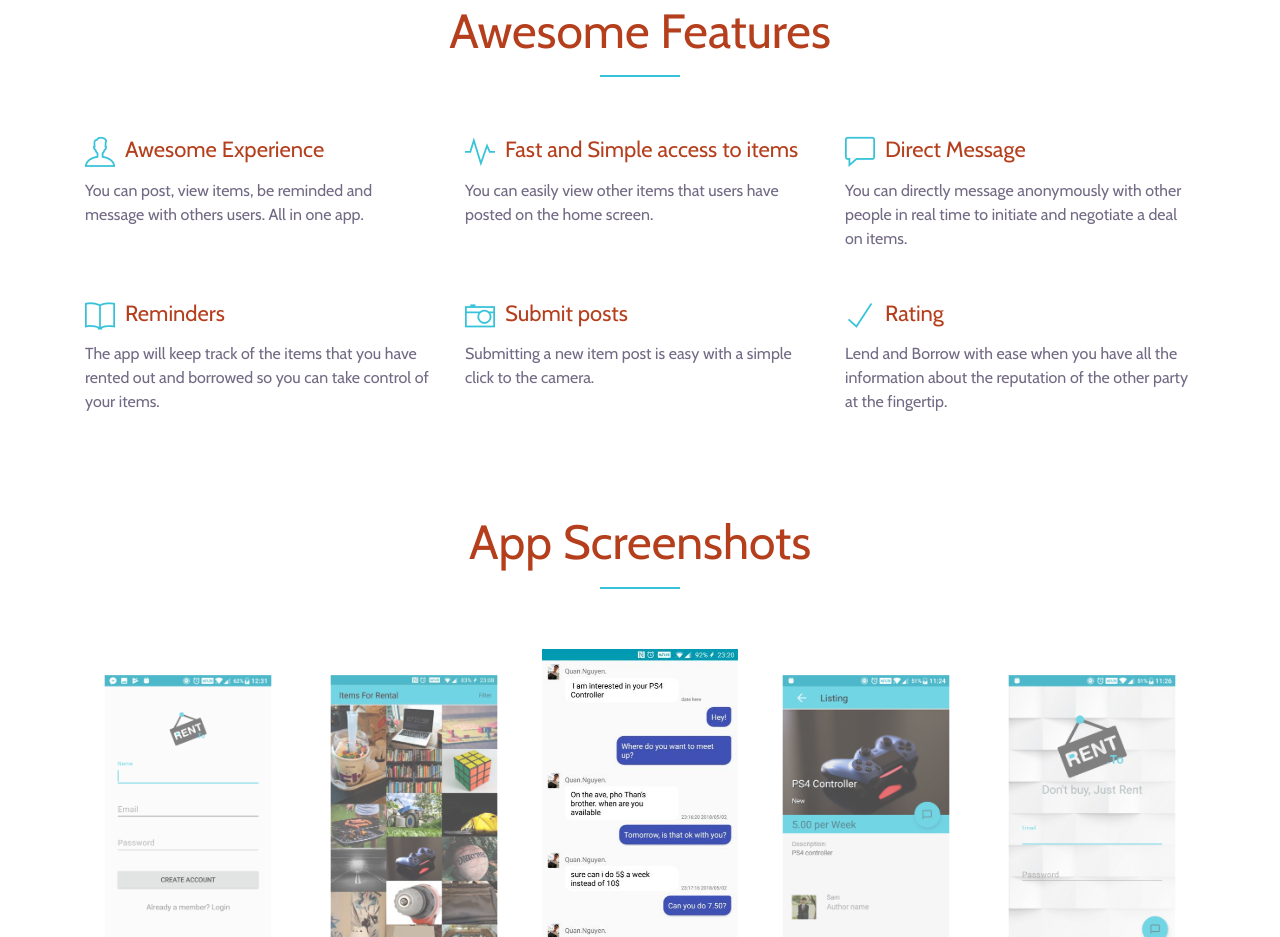
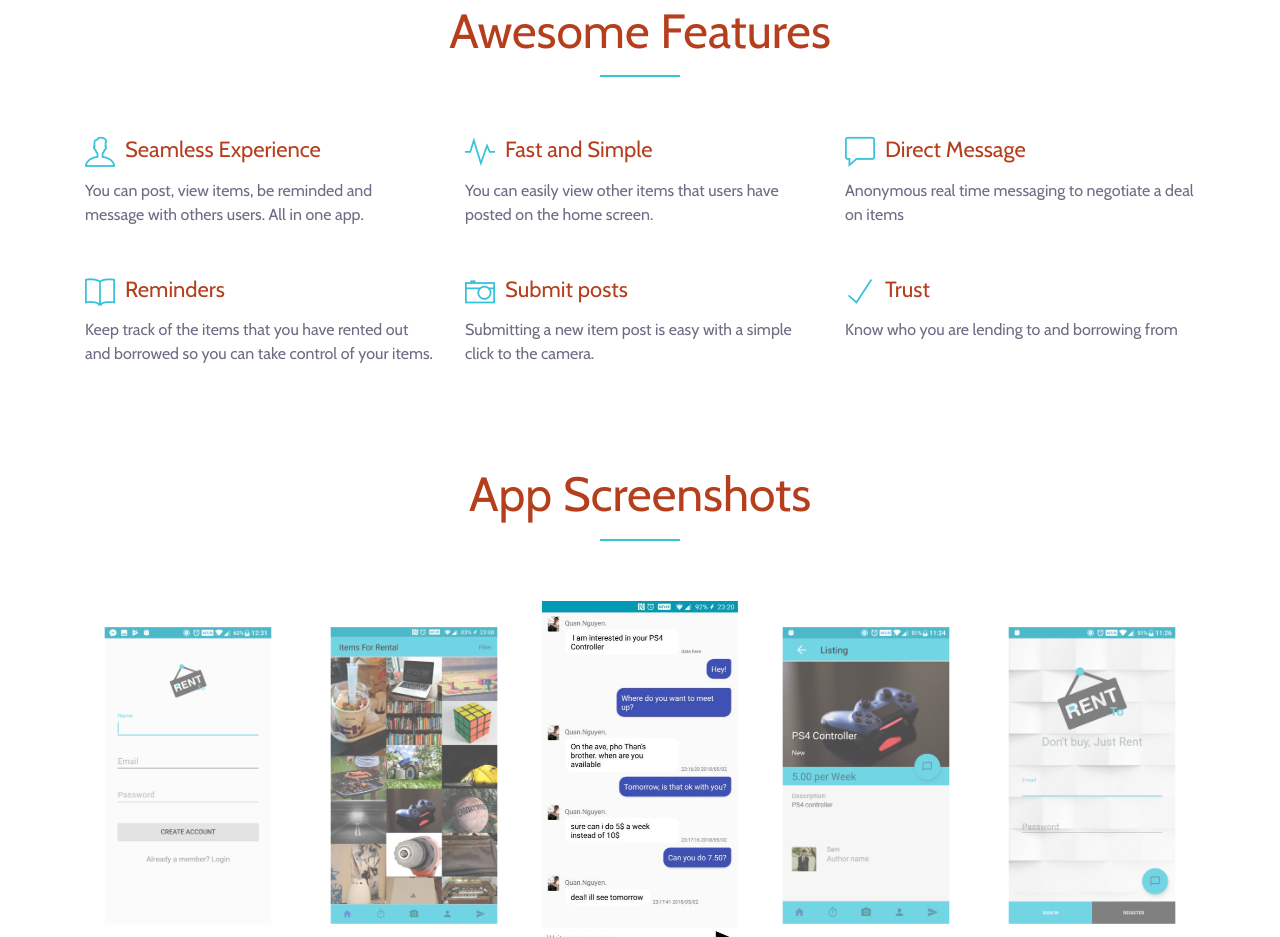
Before and after one commit to minhwebc/minhwebc.github.io, a plain HTML site: page index.html in a window 1280 px wide. Shown: the part 2210-3147 px from the top of the page. Drawn offline with nearby package versions, Linux system fonts and the light colour scheme.

Commit message:
change text to be more simple

```diff
--- a/index.html
+++ b/index.html
@@ -196,7 +196,7 @@
                 <div class="col-12 col-sm-6 col-lg-4">
                     <div class="single-feature">
                         <i class="ti-user" aria-hidden="true"></i>
-                        <h5>Awesome Experience</h5>
+                        <h5>Seamless Experience</h5>
                         <p>You can post, view items, be reminded and message with others users. All in one app.</p>
                     </div>
                 </div>
@@ -204,7 +204,7 @@
                 <div class="col-12 col-sm-6 col-lg-4">
                     <div class="single-feature">
                         <i class="ti-pulse" aria-hidden="true"></i>
-                        <h5>Fast and Simple access to items</h5>
+                        <h5>Fast and Simple</h5>
                         <p>You can easily view other items that users have posted on the home screen.</p>
                     </div>
                 </div>
@@ -213,7 +213,7 @@
                     <div class="single-feature">
                         <i class="ti-comment" aria-hidden="true"></i>
                         <h5>Direct Message</h5>
-                        <p>You can directly message anonymously with other people in real time to initiate and negotiate a deal on items.</p>
+                        <p>Anonymous real time messaging to negotiate a deal on items</p>
                     </div>
                 </div>
                 <!-- Single Feature Start -->
@@ -221,7 +221,7 @@
                     <div class="single-feature">
                         <i class="ti-book" aria-hidden="true"></i>
                         <h5>Reminders</h5>
-                        <p>The app will keep track of the items that you have rented out and borrowed so you can take control of your items.</p>
+                        <p>Keep track of the items that you have rented out and borrowed so you can take control of your items.</p>
                     </div>
                 </div>
                 <!-- Single Feature Start -->
@@ -236,8 +236,8 @@
                 <div class="col-12 col-sm-6 col-lg-4">
                     <div class="single-feature">
                         <i class="ti-check" aria-hidden="true"></i>
-                        <h5>Rating</h5>
-                        <p>Lend and Borrow with ease when you have all the information about the reputation of the other party at the fingertip.</p>
+                        <h5>Trust</h5>
+                        <p>Know who you are lending to and borrowing from</p>
                     </div>
                 </div>
             </div>
```
